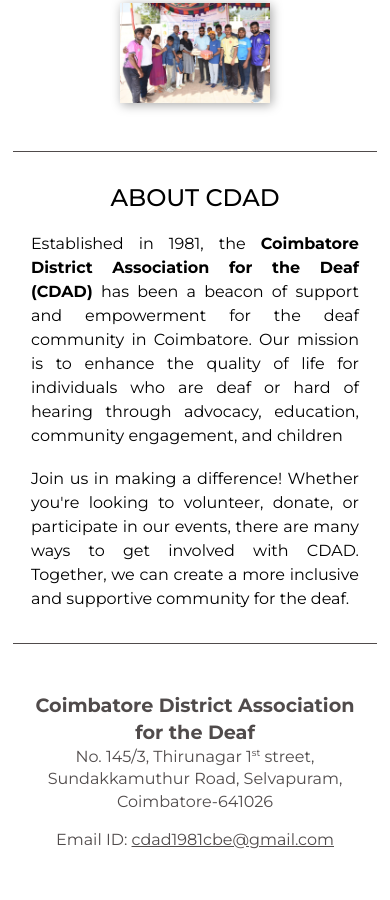
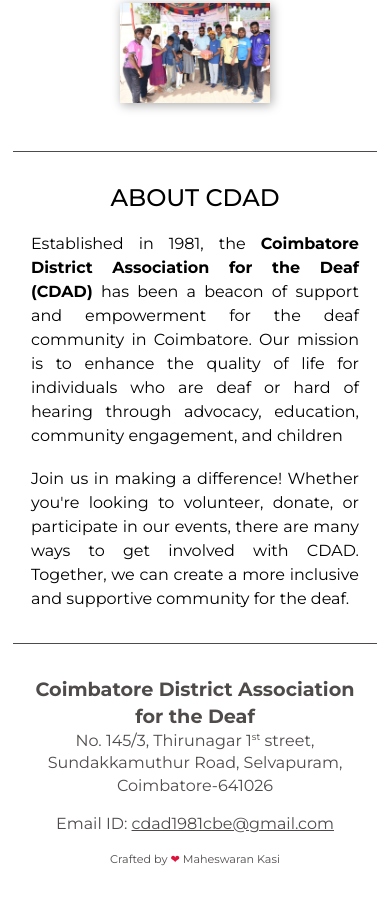
Before and after one commit to maheskasi007/cdad-kcld, a plain HTML site: page index.html in a window 390 px wide. Shown: the part 10092-10992 px from the top of the page. Drawn offline with Linux system fonts and the light colour scheme.

Commit message:
dev name updated

```diff
--- a/index.html
+++ b/index.html
@@ -1741,6 +1741,10 @@
             >cdad1981cbe@gmail.com</a
           >
         </p>
+        <p class="dev-name">
+          Crafted by <span style="color: crimson">&#10084;</span> Maheswaran
+          Kasi
+        </p>
       </div>
     </footer>
 
--- a/style.css
+++ b/style.css
@@ -283,6 +283,12 @@ footer p a {
   text-decoration: underline;
   color: #504b4b;
 }
+footer .dev-name {
+  font-size: 1rem;
+  text-align: center;
+  margin-bottom: 0;
+  margin-top: 1rem;
+}
 
 @media all and (max-width: 1024px) {
   .ven-loc .ven-img {
@@ -357,7 +363,7 @@ footer p a {
     width: 280px;
     height: 280px;
   }
-  .event-details .ven-loc-map .invite-video{
+  .event-details .ven-loc-map .invite-video {
     width: 250px;
   }
   .org-comm-ppl h3,
@@ -369,6 +375,7 @@ footer p a {
   }
   footer {
     font-size: 1rem;
+    margin: 1.5rem auto;
   }
   .footer-title {
     font-size: 1.2rem;
@@ -383,6 +390,9 @@ footer p a {
     font-size: 1rem;
     text-align: justify;
   }
+  footer .dev-name {
+    font-size: 0.7rem;
+  }
 }
 
 @media all and (max-width: 372px) {
```
